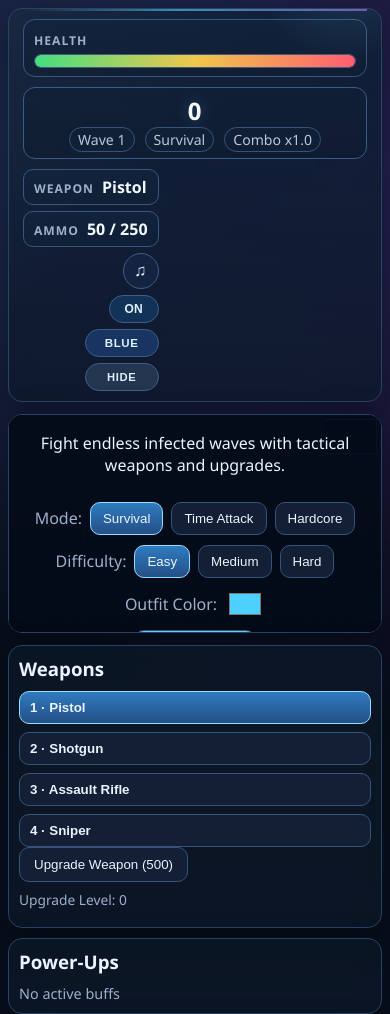
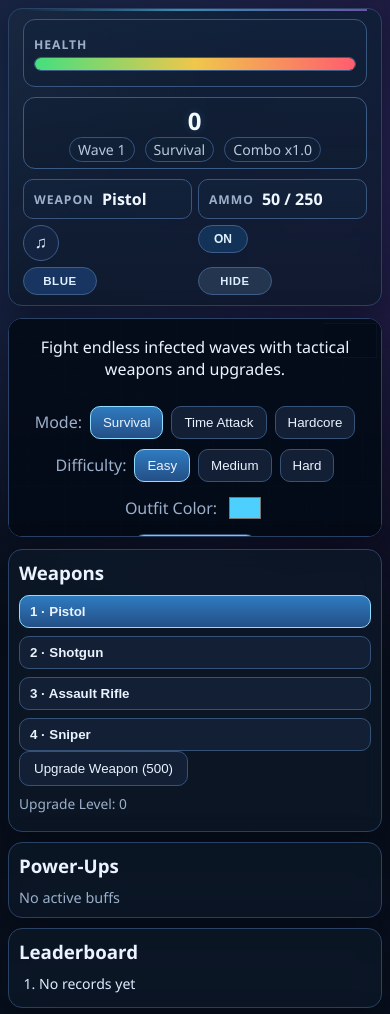
Before and after one commit to pradheesh08-s/zombie-shooter, a plain HTML site: page index.html in a window 390 px wide. Shown: the top 1014 px of the page. Drawn offline with Linux system fonts and the light colour scheme.

Commit message:
Refactor layout and styling for HUD components to improve responsiveness and alignment

```diff
--- a/game.css
+++ b/game.css
@@ -43,9 +43,9 @@ body {
   position: relative;
   padding: 10px 14px;
   display: grid;
-  grid-template-columns: 1.2fr 1fr 0.8fr;
+  grid-template-columns: repeat(3, minmax(0, 1fr));
   gap: 16px;
-  align-items: center;
+  align-items: stretch;
   overflow: hidden;
   background:
     linear-gradient(135deg, #ffffff09 0%, transparent 42%),
@@ -63,15 +63,11 @@ body {
 }
 
 .hud-top::after {
-  content: "";
-  position: absolute;
-  width: 200px;
-  height: 200px;
-  right: -65px;
-  top: -140px;
-  border-radius: 50%;
-  background: radial-gradient(circle, #67d6ff25 0%, #67d6ff00 65%);
-  pointer-events: none;
+  content: none;
+}
+
+.hud-top > * {
+  min-height: 74px;
 }
 
 .hud-label {
@@ -111,13 +107,16 @@ body {
   border: 1px solid #3a5b84;
   border-radius: 12px;
   background: linear-gradient(180deg, #112036b0 0%, #0f1b2fb0 100%);
+  display: flex;
+  flex-direction: column;
+  justify-content: center;
 }
 
 .score {
   font-size: 2rem;
   font-weight: 800;
   color: #f6fbff;
-  text-shadow: 0 0 16px #57b9ff55;
+  text-shadow: 0 0 8px #57b9ff33;
   letter-spacing: 0.03em;
 }
 
@@ -139,8 +138,10 @@ body {
 .hud-right {
   display: grid;
   gap: 6px;
-  justify-content: end;
+  justify-content: stretch;
   text-align: right;
+  grid-template-columns: repeat(2, minmax(0, 1fr));
+  align-content: start;
 }
 
 .hud-right > div {
@@ -148,6 +149,7 @@ body {
   border: 1px solid #39567f;
   border-radius: 10px;
   background: linear-gradient(180deg, #13243db0 0%, #102138a8 100%);
+  text-align: left;
 }
 
 #weapon-name,
@@ -157,7 +159,7 @@ body {
 }
 
 .music-btn {
-  justify-self: end;
+  justify-self: stretch;
   width: 36px;
   height: 36px;
   border-radius: 50%;
@@ -174,7 +176,7 @@ body {
 }
 
 .music-toggle-btn {
-  justify-self: end;
+  justify-self: stretch;
   width: 50px;
   height: 28px;
   border-radius: 999px;
@@ -193,7 +195,7 @@ body {
 }
 
 .theme-btn {
-  justify-self: end;
+  justify-self: stretch;
   width: 74px;
   height: 28px;
   border-radius: 999px;
@@ -212,7 +214,7 @@ body {
 }
 
 .sidebar-toggle-btn {
-  justify-self: end;
+  justify-self: stretch;
   width: 74px;
   height: 28px;
   border-radius: 999px;
@@ -485,9 +487,28 @@ body.sidebar-collapsed .side-panel {
     gap: 10px;
   }
 
+  .hud-top > * {
+    min-height: 72px;
+  }
+
+  .hud-block,
+  .hud-center {
+    display: flex;
+    flex-direction: column;
+    justify-content: center;
+  }
+
   .hud-right {
-    justify-content: start;
+    justify-content: stretch;
     text-align: left;
+    grid-template-columns: repeat(3, minmax(0, 1fr));
+    align-items: stretch;
+  }
+
+  .hud-right > div {
+    min-height: 40px;
+    display: flex;
+    align-items: center;
   }
 }
 
@@ -515,6 +536,14 @@ body.sidebar-collapsed .side-panel {
     padding: 8px;
   }
 
+  .hud-top > * {
+    min-height: 68px;
+  }
+
+  .hud-right {
+    grid-template-columns: repeat(2, minmax(0, 1fr));
+  }
+
   .score {
     font-size: 1.5rem;
   }
```
